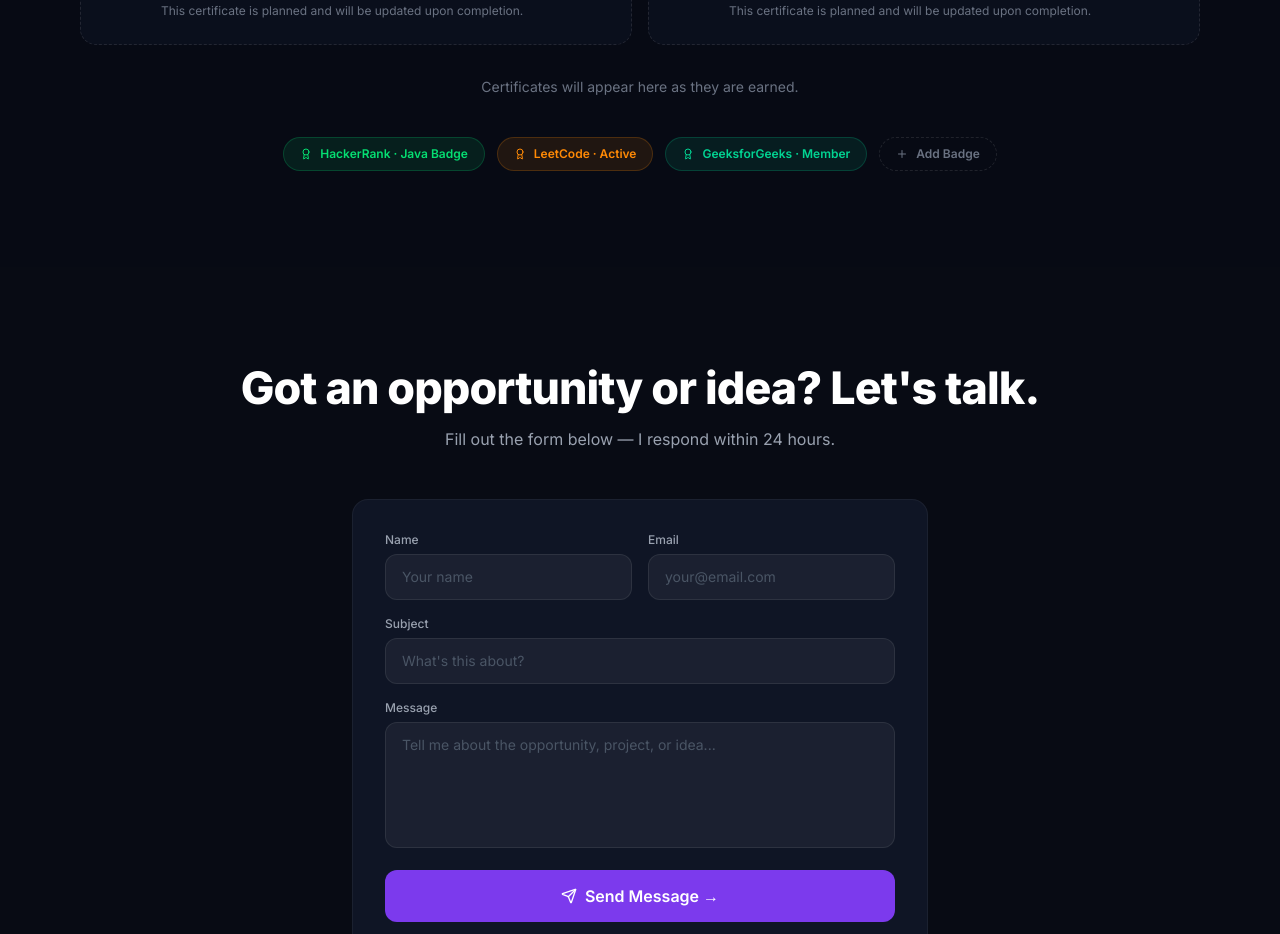
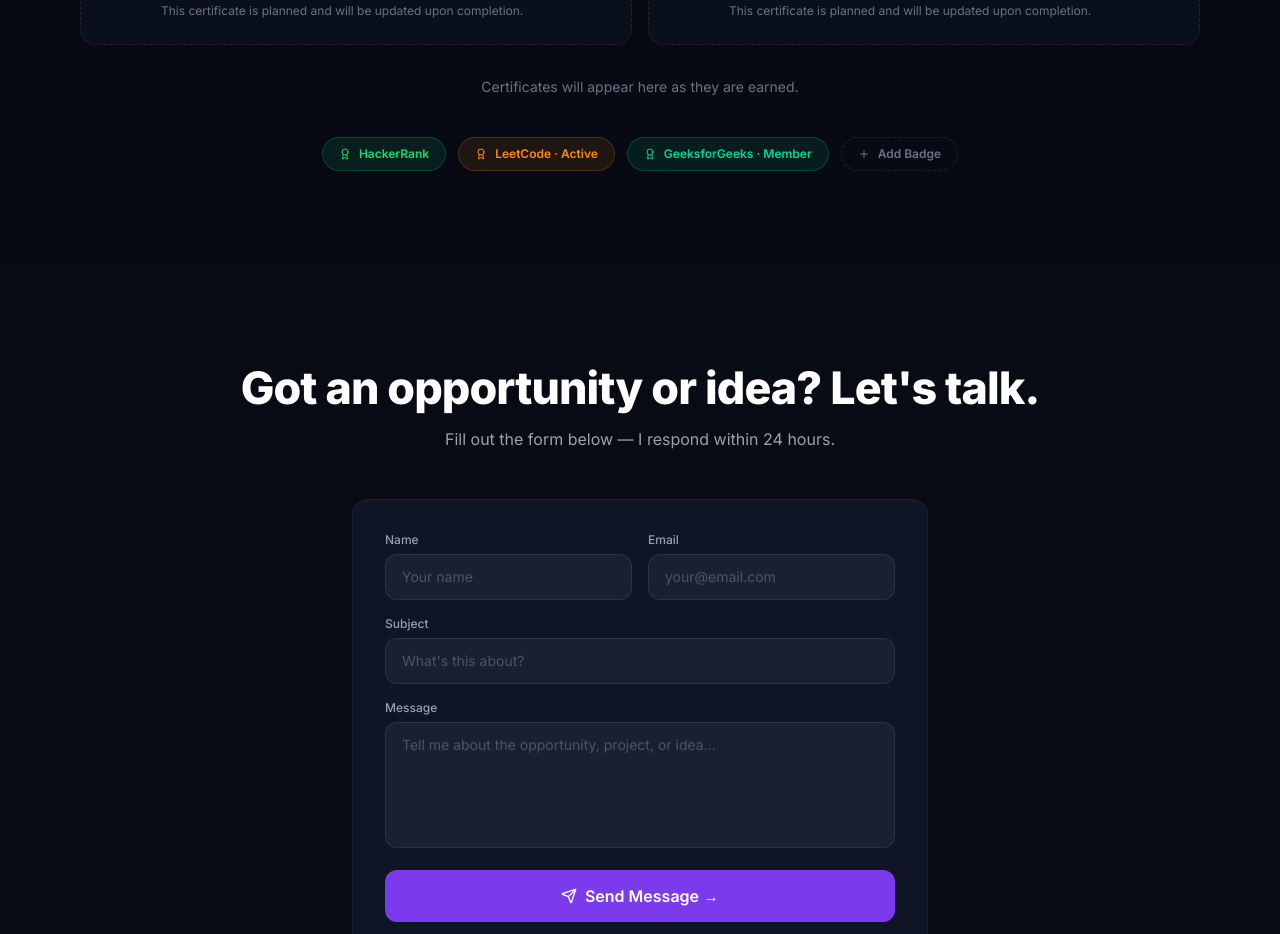
Before and after one commit to gillbert-joshua77/Gillbert-Joshua-Portfolio, a React (Vite) app: page / in a window 1280 px wide. Shown: the part 3260-4194 px from the top of the page. Built offline with nearby package versions, Linux system fonts and the light colour scheme.

Commit message:
refactor(portfolio): Bages

```diff
--- a/src/app/components/Certifications.tsx
+++ b/src/app/components/Certifications.tsx
@@ -7,7 +7,7 @@ interface CertificationsProps {
 }
 
 const badges = [
-  { name: "HackerRank · Java Badge", color: "text-green-400", bg: "bg-green-400/10 border-green-400/20" },
+  { name: "HackerRank ", color: "text-green-400", bg: "bg-green-400/10 border-green-400/20" },
   { name: "LeetCode · Active", color: "text-orange-400", bg: "bg-orange-400/10 border-orange-400/20" },
   { name: "GeeksforGeeks · Member", color: "text-emerald-400", bg: "bg-emerald-400/10 border-emerald-400/20" },
 ];
```
